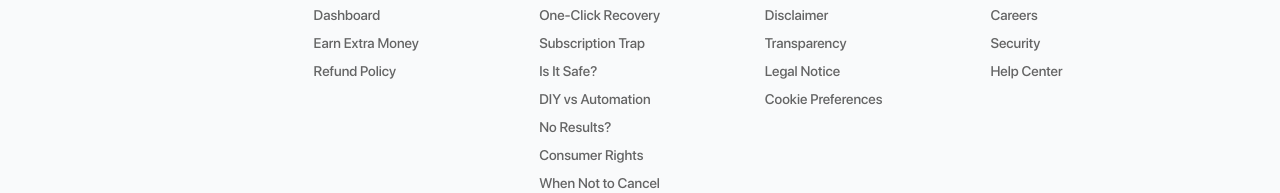
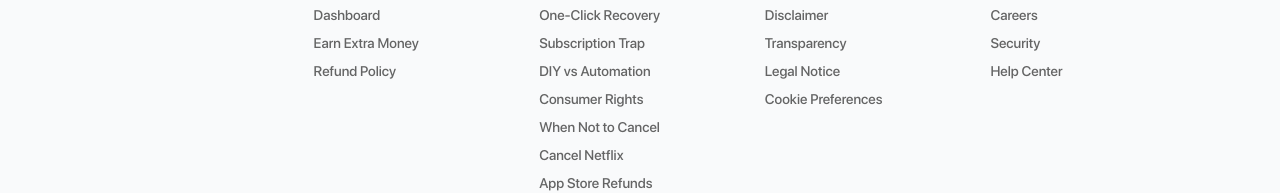
Before and after one commit to parallelventures/pockret, a Next.js app: page / in a window 1280 px wide. Shown: the part 4382-4575 px from the top of the page. Built offline with nearby package versions, Linux system fonts and the light colour scheme; no server answers.

Commit message:
fix: use SITE_URL for Stripe checkout URLs and update to www.pockret.com

```diff
--- a/src/app/actions/stripe.ts
+++ b/src/app/actions/stripe.ts
@@ -3,7 +3,7 @@
 import { createClient } from '@/lib/supabase-server';
 import { stripe } from '@/lib/stripe';
 import { supabaseAdmin } from '@/lib/supabase-admin';
-import { headers } from 'next/headers';
+import { SITE_URL } from '@/lib/env';
 import { redirect } from 'next/navigation';
 
 export async function createCheckoutSession(priceId: string, mode?: 'subscription' | 'payment') {
@@ -40,9 +40,6 @@ export async function createCheckoutSession(priceId: string, mode?: 'subscriptio
             .eq('id', user.id);
     }
 
-    // 2. Create Checkout Session
-    const origin = (await headers()).get('origin') || 'http://localhost:3000';
-
     // Determine mode: 'subscription' for monthly, 'payment' for lifetime
     const checkoutMode = mode || 'subscription';
 
@@ -55,8 +52,8 @@ export async function createCheckoutSession(priceId: string, mode?: 'subscriptio
             },
         ],
         mode: checkoutMode,
-        success_url: `${origin}/dashboard?success=true&plan=${checkoutMode === 'payment' ? 'lifetime' : 'monthly'}`,
-        cancel_url: `${origin}/upgrade?canceled=true`,
+        success_url: `${SITE_URL}/dashboard?success=true&plan=${checkoutMode === 'payment' ? 'lifetime' : 'monthly'}`,
+        cancel_url: `${SITE_URL}/upgrade?canceled=true`,
         client_reference_id: user.id,
         allow_promotion_codes: true,
         billing_address_collection: 'auto',
@@ -92,11 +89,9 @@ export async function createCustomerPortalSession() {
         throw new Error('No Stripe customer found');
     }
 
-    const origin = (await headers()).get('origin') || 'http://localhost:3000';
-
     const session = await stripe.billingPortal.sessions.create({
         customer: userData.stripe_customer_id,
-        return_url: `${origin}/dashboard`,
+        return_url: `${SITE_URL}/dashboard`,
     });
 
     redirect(session.url);
--- a/src/components/footer.tsx
+++ b/src/components/footer.tsx
@@ -64,14 +64,8 @@ export function Footer() {
                         <Link href="/learn/subscription-trap" className="text-black/60 hover:text-black transition-colors text-sm">
                             Subscription Trap
                         </Link>
-                        <Link href="/learn/is-it-safe" className="text-black/60 hover:text-black transition-colors text-sm">
-                            Is It Safe?
-                        </Link>
                         <Link href="/learn/diy-vs-pockret" className="text-black/60 hover:text-black transition-colors text-sm">
                             DIY vs Automation
-                        </Link>
-                        <Link href="/learn/what-if-no-results" className="text-black/60 hover:text-black transition-colors text-sm">
-                            No Results?
                         </Link>
                         <Link href="/consumer-rights" className="text-black/60 hover:text-black transition-colors text-sm">
                             Consumer Rights
--- a/src/lib/env.ts
+++ b/src/lib/env.ts
@@ -3,7 +3,7 @@ export const SUPABASE_ANON_KEY = process.env.NEXT_PUBLIC_SUPABASE_ANON_KEY!;
 
 // Use production URL in production, localhost in development
 export const SITE_URL = process.env.NODE_ENV === 'production'
-    ? 'https://pockret.com'
+    ? 'https://www.pockret.com'
     : 'http://localhost:3000';
 
 if (!SUPABASE_URL || !SUPABASE_ANON_KEY) {
```
